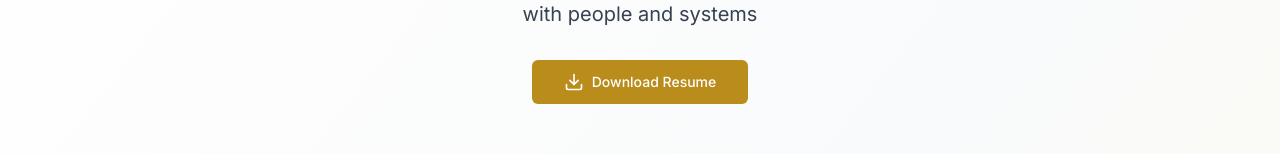
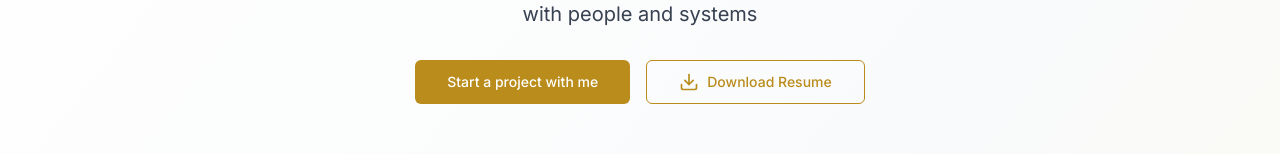
Before and after one commit to Nuestman/nusman-portfolio, a React (Vite) app: page /about in a window 1280 px wide. Shown: the part 268-422 px from the top of the page. Built offline with nearby package versions, Linux system fonts and the light colour scheme; no server answers; a web font is replaced by a local one.

Commit message:
Vercel error fixed. Added CTA in /about.

```diff
--- a/src/pages/AboutPage.tsx
+++ b/src/pages/AboutPage.tsx
@@ -1,4 +1,5 @@
 import React, { useState } from 'react'
+import { Link } from 'react-router-dom'
 import { motion, AnimatePresence } from 'framer-motion'
 import { Download } from 'lucide-react'
 import { Button } from '../components/ui/button'
@@ -35,12 +36,17 @@ const AboutPage: React.FC = () => {
           <p className="text-xl text-gray-700 max-w-3xl mx-auto mb-8">
             Health informatician, emergency nurse, and web developer — building safer care with people and systems
           </p>
+          <div className="flex flex-col items-center justify-center gap-3 sm:flex-row sm:gap-4">
             <Button asChild size="lg" className="px-8">
+              <Link to="/start">Start a project with me</Link>
+            </Button>
+            <Button asChild variant="outline" size="lg" className="px-8">
               <a href={RESUME_HREF} download>
                 <Download className="w-5 h-5 mr-2" aria-hidden="true" />
                 Download Resume
               </a>
             </Button>
+          </div>
         </motion.div>
 
         <motion.div
```
Also changed, not shown: 2 other files (tests, documents, lock files or other folders). Lines whose indentation alone changed are shown as unchanged.
